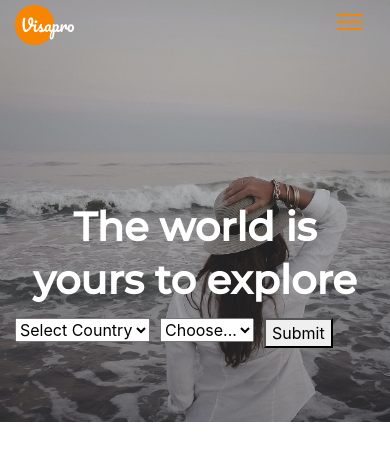
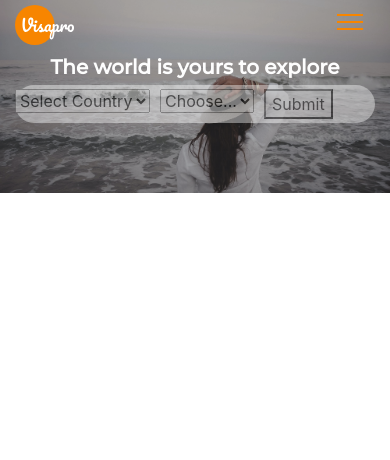
Before and after one commit to siccoo/visapro-ui, a React (Create React App) app: page / in a window 390 px wide. Shown: the top 460 px of the page. Built offline with nearby package versions, Linux system fonts and the light colour scheme.

Commit message:
updates on Home.css

```diff
--- a/src/pages/home/Home.css
+++ b/src/pages/home/Home.css
@@ -34,4 +34,20 @@
     line-height: 53px;
     color: #FFFFFF;
     margin-top: 150px;
+    margin-bottom: 30px;
 }
+
+@media only screen and (max-width: 1024px) {
+    .header h1 {
+        font-size: 20px;
+        line-height: 35px;
+        margin: auto;
+    }
+}
+
+.header .gray-border {
+    background: #FFFFFF;
+    opacity: 0.4;
+    box-shadow: 0px 0px 47px rgba(0, 0, 0, 0.1);
+    border-radius: 24px;
+}
--- a/src/pages/home/Home.js
+++ b/src/pages/home/Home.js
@@ -15,7 +15,7 @@ const Home = () => {
                     <div className="row">
                         <div className="col-md-12 text-center">
                             <h1>The world is yours to explore</h1>
-                            <div className="gray-border">
+                            <div className="gray-border ">
                                 <form>
                                     <div className="form-row align-self-center">
                                         <div className="col-auto my-1">
```
